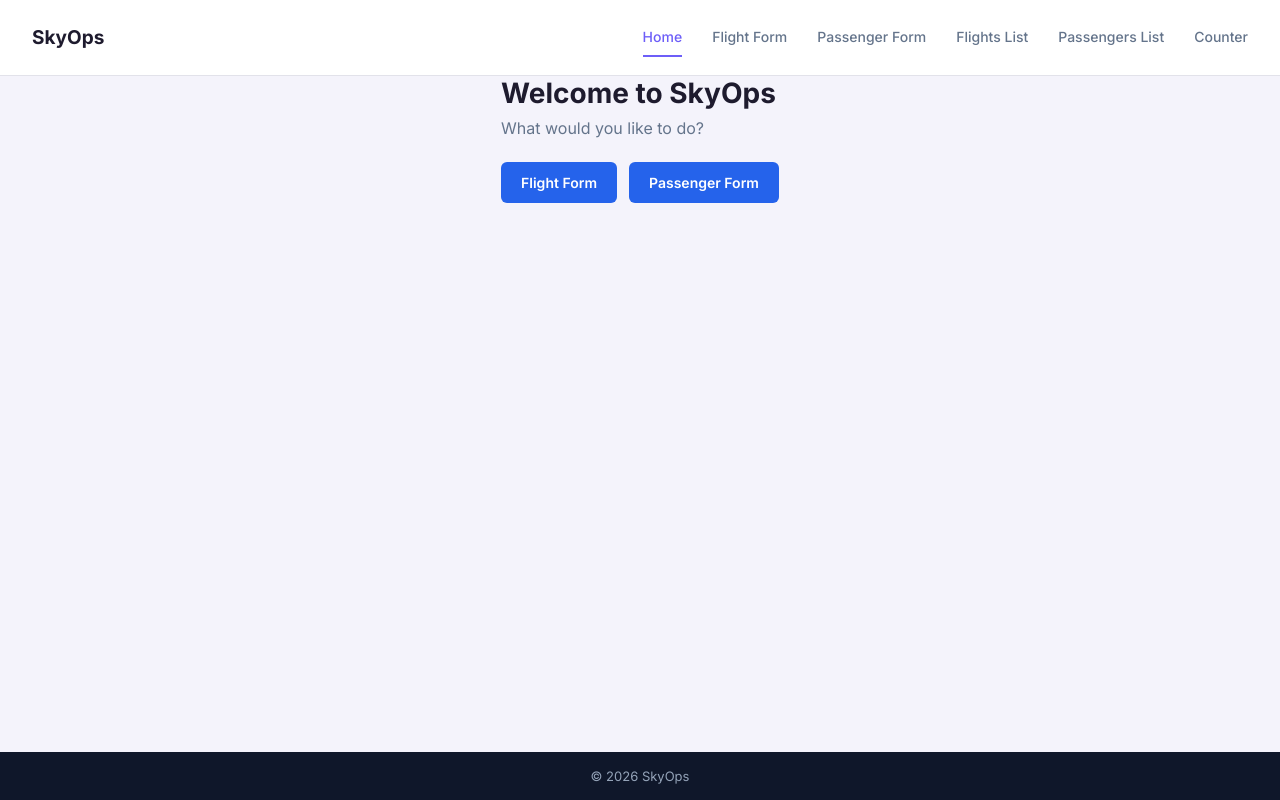
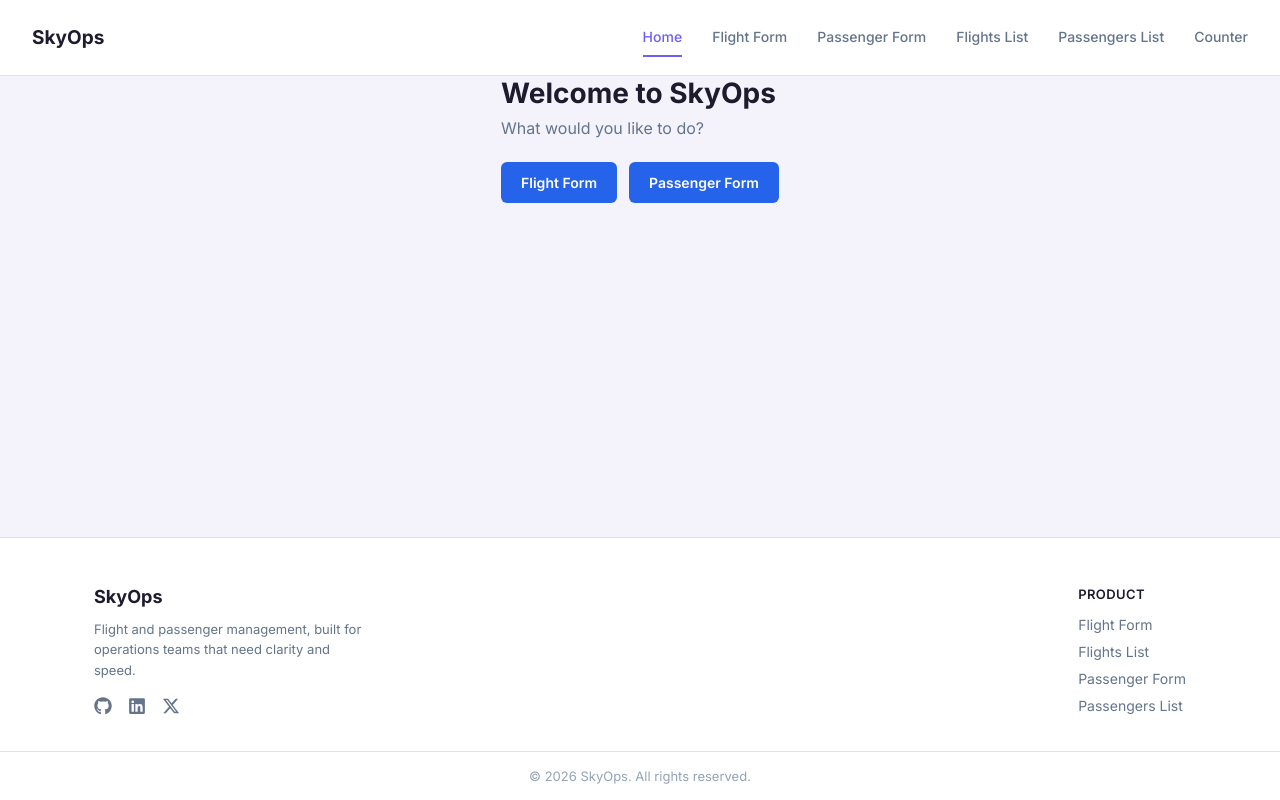
Before and after one commit to Adam-hash-a11y/skyops-forms, a React (Vite) app: page / in a window 1280 px wide. Built offline with nearby package versions, Linux system fonts and the light colour scheme.

Commit message:
feat: redesign footer with brand column, nav links, and social icons

```diff
--- a/src/components/footer/Footer.tsx
+++ b/src/components/footer/Footer.tsx
@@ -1,14 +1,146 @@
+import { FaGithub, FaLinkedin, FaXTwitter } from "react-icons/fa6";
+import { NavLink } from "react-router-dom";
 import styled from "styled-components";
 
 const FooterWrapper = styled.footer`
-  padding: 16px 24px;
-  background-color: #0f172a;
-  color: #94a3b8;
-  text-align: center;
-  font-size: 13px;
+  background-color: white;
+  border-top: 1px solid #e2e2ea;
   margin-top: 40px;
 `;
 
+const FooterContent = styled.div`
+  display: flex;
+  justify-content: space-between;
+  gap: 40px;
+  max-width: 1140px;
+  margin: 0 auto;
+  padding: 48px 24px 32px;
+`;
+
+const BrandColumn = styled.div`
+  display: flex;
+  flex-direction: column;
+  gap: 12px;
+  max-width: 280px;
+`;
+
+const BrandName = styled.h3`
+  color: #1e1b2e;
+  font-size: 18px;
+  font-weight: 700;
+  margin: 0;
+`;
+
+const BrandBlurb = styled.p`
+  color: #64748b;
+  font-size: 13px;
+  line-height: 1.6;
+  margin: 0;
+`;
+
+const SocialRow = styled.div`
+  display: flex;
+  gap: 16px;
+  margin-top: 4px;
+`;
+
+const SocialLink = styled.a`
+  color: #64748b;
+  font-size: 18px;
+  transition: color 0.15s ease;
+
+  &:hover {
+    color: #6d5ef8;
+  }
+`;
+
+const LinksColumn = styled.nav`
+  display: flex;
+  flex-direction: column;
+  gap: 10px;
+`;
+
+const ColumnTitle = styled.h4`
+  color: #1e1b2e;
+  font-size: 13px;
+  font-weight: 600;
+  margin: 0 0 4px 0;
+  text-transform: uppercase;
+  letter-spacing: 0.4px;
+`;
+
+const FooterLink = styled(NavLink)`
+  color: #64748b;
+  text-decoration: none;
+  font-size: 14px;
+
+  &:hover {
+    color: #6d5ef8;
+  }
+`;
+
+const BottomBar = styled.div`
+  border-top: 1px solid #e2e2ea;
+  padding: 16px 24px;
+  text-align: center;
+`;
+
+const Copyright = styled.p`
+  color: #94a3b8;
+  font-size: 13px;
+  margin: 0;
+`;
+
 export const Footer = () => {
-  return <FooterWrapper>© 2026 SkyOps</FooterWrapper>;
+  return (
+    <FooterWrapper>
+      <FooterContent>
+        <BrandColumn>
+          <BrandName>SkyOps</BrandName>
+          <BrandBlurb>
+            Flight and passenger management, built for operations teams that
+            need clarity and speed.
+          </BrandBlurb>
+          <SocialRow>
+            <SocialLink
+              href="https://github.com/Adam-hash-a11y"
+              target="_blank"
+              rel="noopener noreferrer"
+              aria-label="GitHub"
+            >
+              <FaGithub />
+            </SocialLink>
+            <SocialLink
+              href="https://www.linkedin.com/in/adam-hamdi/"
+              target="_blank"
+              rel="noopener noreferrer"
+              aria-label="LinkedIn"
+            >
+              <FaLinkedin />
+            </SocialLink>
+            <SocialLink
+              href="https://twitter.com"
+              target="_blank"
+              rel="noopener noreferrer"
+              aria-label="Twitter"
+            >
+              <FaXTwitter />
+            </SocialLink>
+          </SocialRow>
+        </BrandColumn>
+
+        <LinksColumn aria-label="Footer navigation">
+          <ColumnTitle>Product</ColumnTitle>
+          <FooterLink to="/flight">Flight Form</FooterLink>
+          <FooterLink to="/flights">Flights List</FooterLink>
+          <FooterLink to="/passenger">Passenger Form</FooterLink>
+          <FooterLink to="/passengers">Passengers List</FooterLink>
+        </LinksColumn>
+      </FooterContent>
+
+      <BottomBar>
+        <Copyright>&copy; 2026 SkyOps. All rights reserved.</Copyright>
+      </BottomBar>
+    </FooterWrapper>
+  );
 };
```
